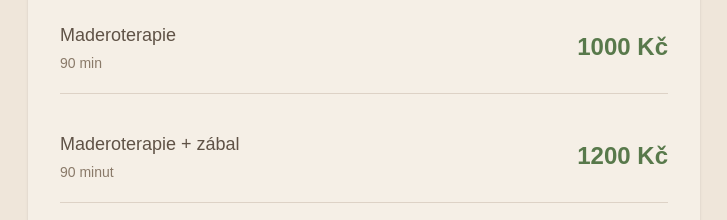
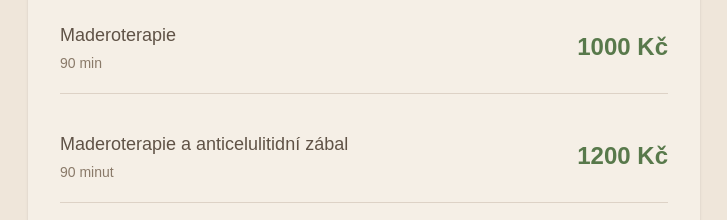
Before and after one commit to michaltacek-hub/mmr-system, a Next.js app: page / in a window 1280 px wide. Shown: the part 4020-4240 px from the top of the page, without its empty margins (276-1003 px from the left). Built offline with nearby package versions, Linux system fonts and the light colour scheme.

Commit message:
Refine pricing section layout and fix container structure

```diff
--- a/app/components/pricing.tsx
+++ b/app/components/pricing.tsx
@@ -75,7 +75,7 @@ export default function Pricing() {
 />
 
 <PriceRow
-  service="Maderoterapie + zábal"
+  service="Maderoterapie a anticelulitidní zábal"
   duration="90 minut"
   price="1200 Kč"
 />
```
